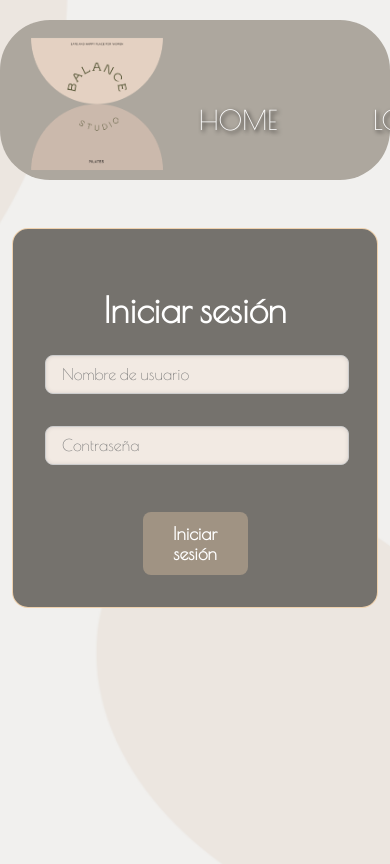
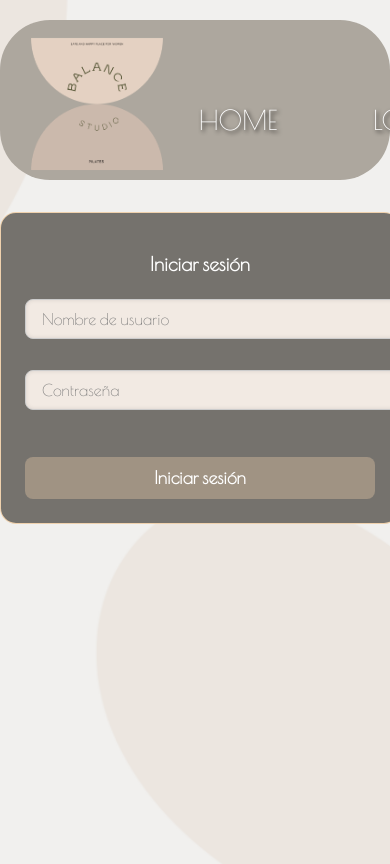
Before and after one commit to JEwaldFlores/Reservas-Turnos, a React (Vite) app in the folder front/: page /login in a window 390 px wide. Shown: the top 864 px of the page. Built offline with nearby package versions, Linux system fonts and the light colour scheme.

Commit message:
modificaciones

```diff
--- a/front/src/views/login/Login.module.css
+++ b/front/src/views/login/Login.module.css
@@ -1,5 +1,6 @@
 .container {
-  max-width: 300px;
+  width: 90%;
+  max-width: 350px;
   margin: 3rem auto;
   padding: 2rem;
   border: 1px solid rgba(255, 223, 182, 0.881);
@@ -9,7 +10,7 @@
 
 .input {
   display: block;
-  width: 90%;
+  width: 100%;
   padding: 0.6rem 1rem;
   margin-bottom: 0.75rem;
   border-radius: 0.5rem;
@@ -18,14 +19,11 @@
 }
 
 .button {
-  font-family: 'Poiret one',cursive;
+  font-family: 'Poiret one', cursive;
   background-color: rgb(160, 147, 131);
   color: white;
   padding: 0.7rem;
-  width: 35%;
-  display: block;
-  margin-left: auto;
-  margin-right: auto;
+  width: 100%;
   border: none;
   border-radius: 0.5rem;
   font-weight: bold;
@@ -49,9 +47,20 @@
   font-weight: bold;
 }
 
-.text{
-    text-align: center;
-    margin-bottom: 1.5rem;
-    color: #ffffff;
+.text {
+  text-align: center;
+  margin-bottom: 1.5rem;
+  color: #ffffff;
+}
 
+/* 🔥 RESPONSIVE EXTRA */
+@media (max-width: 480px) {
+  .container {
+    padding: 1.5rem;
+    margin: 2rem auto;
+  }
+
+  .text {
+    font-size: 1.2rem;
+  }
 }
```
